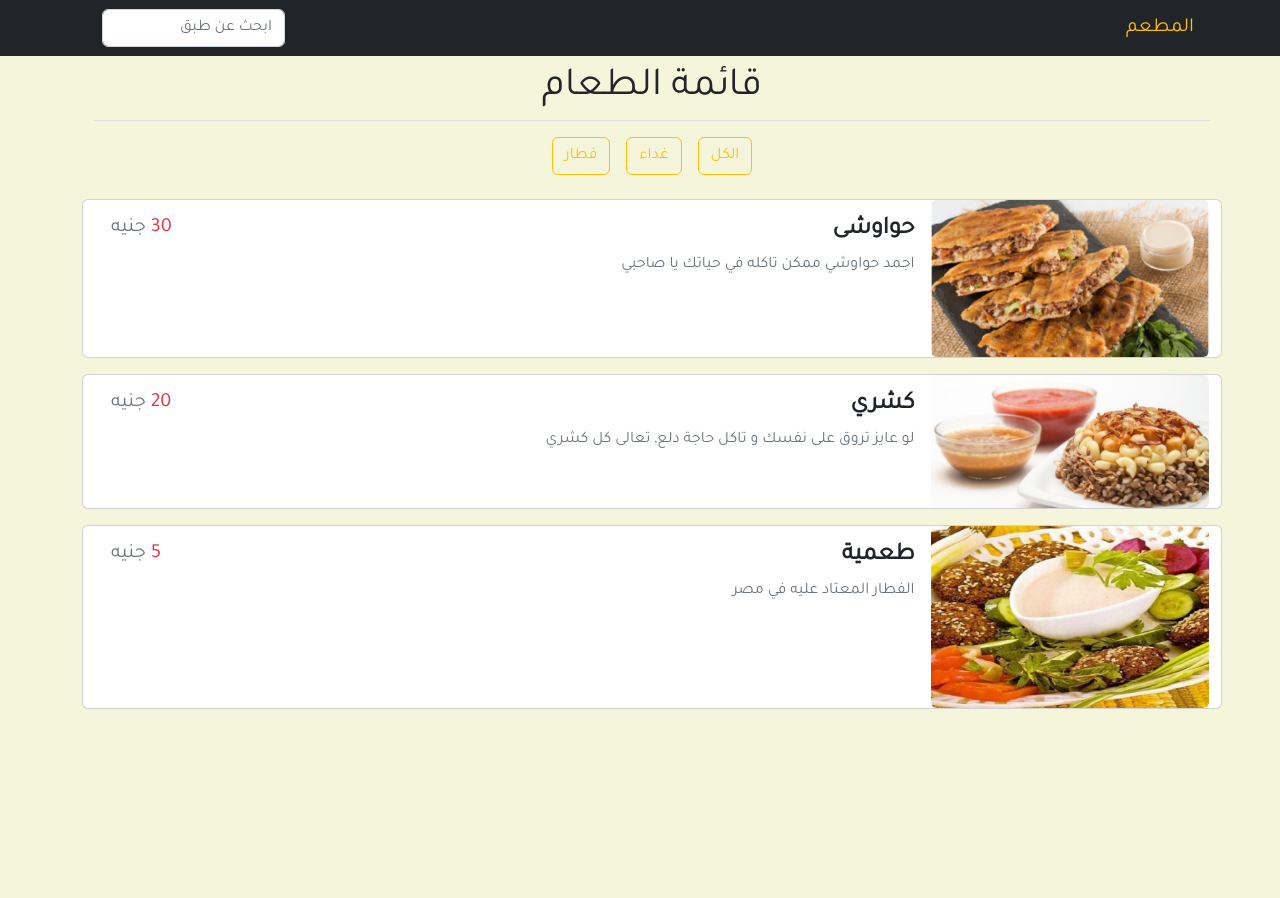
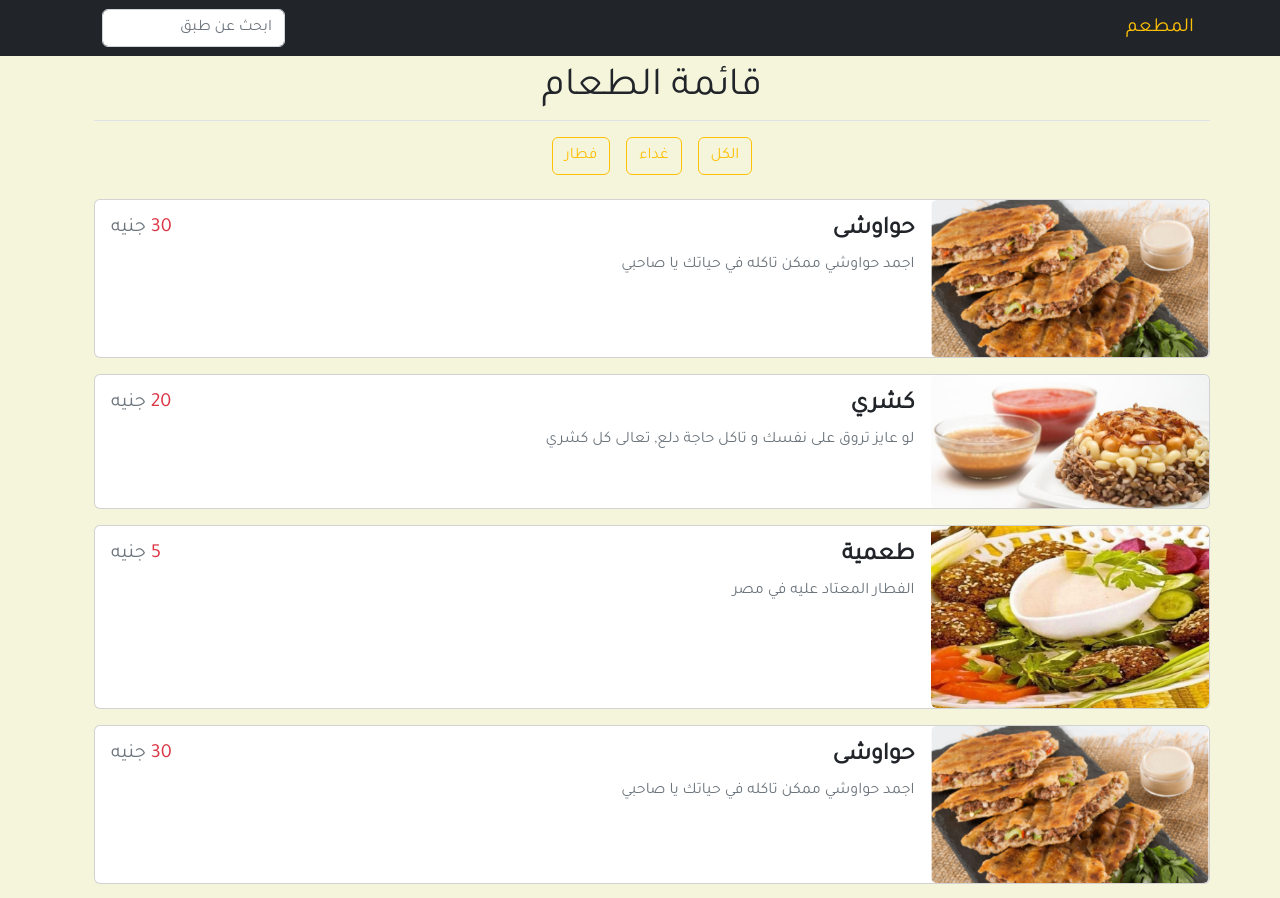
Before and after one commit to AdhamMagdyA/RestaurantMenu, a React (Create React App) app: page / in a window 1280 px wide. Shown: the top 898 px of the page. Before the commit the page ends 800 px from the top, so only its background shows below. Built offline with nearby package versions, Linux system fonts and the light colour scheme.

Commit message:
added revealing animation

```diff
--- a/package.json
+++ b/package.json
@@ -10,6 +10,7 @@
     "react": "^18.2.0",
     "react-bootstrap": "^2.7.4",
     "react-dom": "^18.2.0",
+    "react-reveal": "^1.2.2",
     "react-scripts": "5.0.1",
     "web-vitals": "^2.1.4"
   },
--- a/src/components/mealCard.js
+++ b/src/components/mealCard.js
@@ -1,8 +1,10 @@
 import React from "react";
 import { Card } from "react-bootstrap";
+import Fade from "react-reveal/Fade";
 
 function MealCard({ meal }) {
   return (
+    <Fade>
       <Card className="d-flex flex-row my-2">
         <Card.Img variant="start" src={meal.image} className="w-25 rounded" />
         <Card.Body>
@@ -17,6 +19,7 @@ function MealCard({ meal }) {
           <Card.Text className="text-muted">{meal.description}</Card.Text>
         </Card.Body>
       </Card>
+    </Fade>
   );
 }
 
--- a/src/components/navbar.js
+++ b/src/components/navbar.js
@@ -1,5 +1,5 @@
 import React from "react";
-import { Navbar, Container, Nav, Form, Button, Row } from "react-bootstrap";
+import { Navbar, Container, Nav, Form, Row } from "react-bootstrap";
 
 function NavBar({ filterBySearch }) {
   const handleSearch = (e) => {
--- a/src/data.js
+++ b/src/data.js
@@ -23,4 +23,52 @@ export const meals = [
     image: "3.jpg",
     tag: "فطار",
   },
+  {
+    id: Math.random(),
+    name: "حواوشى",
+    price: 30,
+    description: "اجمد حواوشي ممكن تاكله في حياتك يا صاحبي",
+    image: "1.png",
+    tag: "غداء",
+  },
+  {
+    id: Math.random(),
+    name: "كشري",
+    price: 20,
+    description: "لو عايز تروق على نفسك و تاكل حاجة دلع, تعالى كل كشري",
+    image: "2.jpg",
+    tag: "غداء",
+  },
+  {
+    id: Math.random(),
+    name: "طعمية",
+    price: 5,
+    description: "الفطار المعتاد عليه في مصر",
+    image: "3.jpg",
+    tag: "فطار",
+  },
+  {
+    id: Math.random(),
+    name: "حواوشى",
+    price: 30,
+    description: "اجمد حواوشي ممكن تاكله في حياتك يا صاحبي",
+    image: "1.png",
+    tag: "غداء",
+  },
+  {
+    id: Math.random(),
+    name: "كشري",
+    price: 20,
+    description: "لو عايز تروق على نفسك و تاكل حاجة دلع, تعالى كل كشري",
+    image: "2.jpg",
+    tag: "غداء",
+  },
+  {
+    id: Math.random(),
+    name: "طعمية",
+    price: 5,
+    description: "الفطار المعتاد عليه في مصر",
+    image: "3.jpg",
+    tag: "فطار",
+  },
 ];
```
Also changed, not shown: 1 other file (tests, documents, lock files or other folders). Lines whose indentation alone changed are shown as unchanged.
